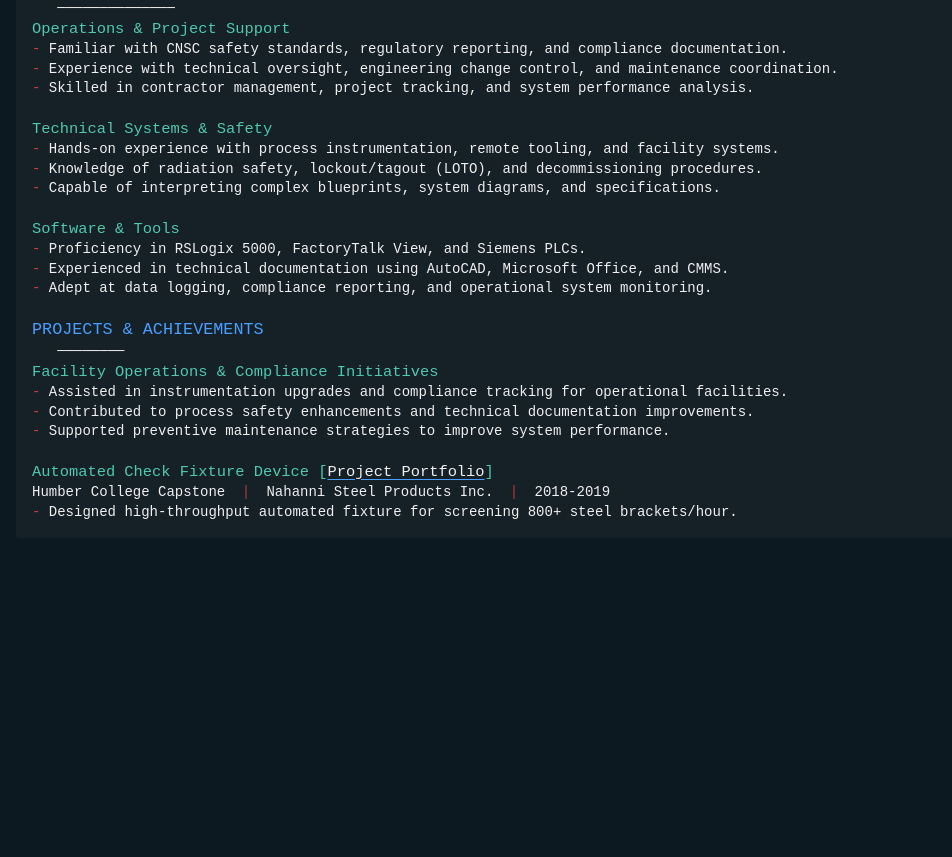
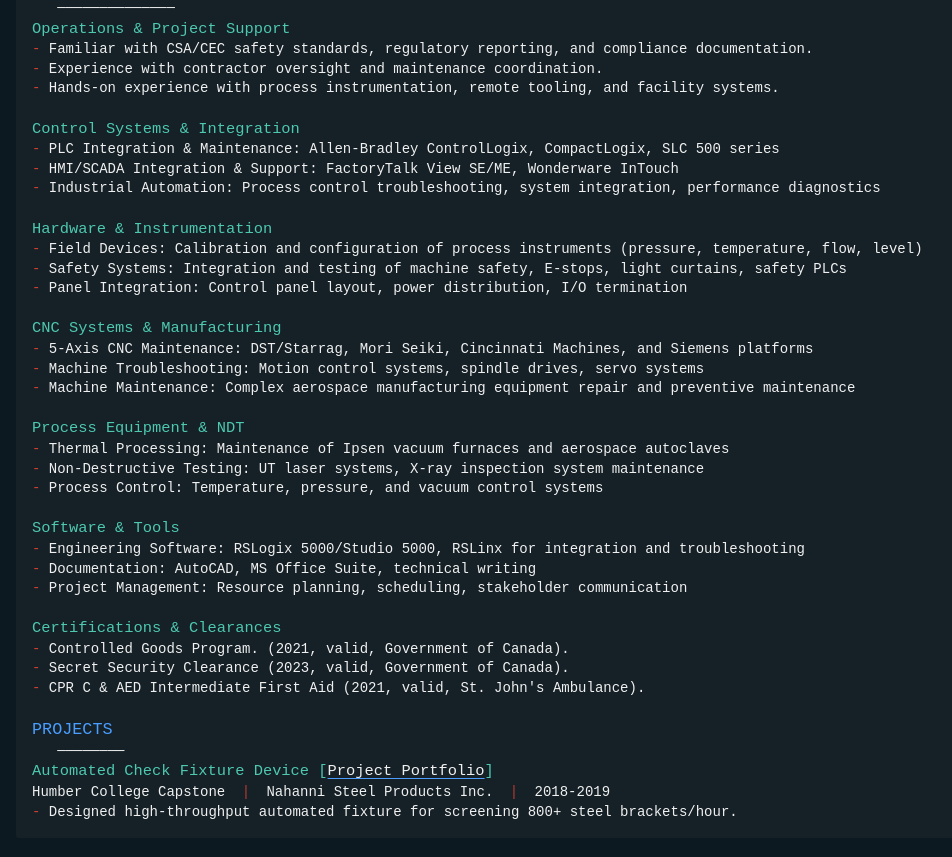
Before and after one commit to jsprstn/resume, a plain HTML site: page ops-specialist-2025/index.html in a window 1280 px wide. Shown: the part 972-1829 px from the top of the page, without its empty margins (74-1026 px from the left). Before the commit the page ends 1534 px from the top, so only its background shows below. Drawn offline with Linux system fonts and the light colour scheme.

Commit message:
Update index.html

```diff
--- a/ops-specialist-2025/index.html
+++ b/ops-specialist-2025/index.html
@@ -55,32 +55,45 @@
 <span class="section-header">KEY COMPETENCIES & SKILLS</span>
    ──────────────
 <span class="subsection-header">Operations & Project Support</span>
-<span class="hyphen">-</span> Familiar with CNSC safety standards, regulatory reporting, and compliance documentation.
-<span class="hyphen">-</span> Experience with technical oversight, engineering change control, and maintenance coordination.
-<span class="hyphen">-</span> Skilled in contractor management, project tracking, and system performance analysis.
+<span class="hyphen">-</span> Familiar with CSA/CEC safety standards, regulatory reporting, and compliance documentation.
+<span class="hyphen">-</span> Experience with contractor oversight and maintenance coordination.
+<span class="hyphen">-</span> Hands-on experience with process instrumentation, remote tooling, and facility systems.
 
-<span class="subsection-header">Technical Systems & Safety</span>
-<span class="hyphen">-</span> Hands-on experience with process instrumentation, remote tooling, and facility systems.
-<span class="hyphen">-</span> Knowledge of radiation safety, lockout/tagout (LOTO), and decommissioning procedures.
-<span class="hyphen">-</span> Capable of interpreting complex blueprints, system diagrams, and specifications.
+<span class="subsection-header">Control Systems & Integration</span>
+<span class="hyphen">-</span> PLC Integration & Maintenance: Allen-Bradley ControlLogix, CompactLogix, SLC 500 series
+<span class="hyphen">-</span> HMI/SCADA Integration & Support: FactoryTalk View SE/ME, Wonderware InTouch
+<span class="hyphen">-</span> Industrial Automation: Process control troubleshooting, system integration, performance diagnostics
+
+<span class="subsection-header">Hardware & Instrumentation</span>
+<span class="hyphen">-</span> Field Devices: Calibration and configuration of process instruments (pressure, temperature, flow, level)
+<span class="hyphen">-</span> Safety Systems: Integration and testing of machine safety, E-stops, light curtains, safety PLCs
+<span class="hyphen">-</span> Panel Integration: Control panel layout, power distribution, I/O termination
+
+<span class="subsection-header">CNC Systems & Manufacturing</span>
+<span class="hyphen">-</span> 5-Axis CNC Maintenance: DST/Starrag, Mori Seiki, Cincinnati Machines, and Siemens platforms
+<span class="hyphen">-</span> Machine Troubleshooting: Motion control systems, spindle drives, servo systems
+<span class="hyphen">-</span> Machine Maintenance: Complex aerospace manufacturing equipment repair and preventive maintenance
+
+<span class="subsection-header">Process Equipment & NDT</span>
+<span class="hyphen">-</span> Thermal Processing: Maintenance of Ipsen vacuum furnaces and aerospace autoclaves
+<span class="hyphen">-</span> Non-Destructive Testing: UT laser systems, X-ray inspection system maintenance
+<span class="hyphen">-</span> Process Control: Temperature, pressure, and vacuum control systems
 
 <span class="subsection-header">Software & Tools</span>
-<span class="hyphen">-</span> Proficiency in RSLogix 5000, FactoryTalk View, and Siemens PLCs.
-<span class="hyphen">-</span> Experienced in technical documentation using AutoCAD, Microsoft Office, and CMMS.
-<span class="hyphen">-</span> Adept at data logging, compliance reporting, and operational system monitoring.
+<span class="hyphen">-</span> Engineering Software: RSLogix 5000/Studio 5000, RSLinx for integration and troubleshooting
+<span class="hyphen">-</span> Documentation: AutoCAD, MS Office Suite, technical writing
+<span class="hyphen">-</span> Project Management: Resource planning, scheduling, stakeholder communication
 
-<span class="section-header">PROJECTS & ACHIEVEMENTS</span>
+<span class="subsection-header">Certifications & Clearances</span>
+<span class="hyphen">-</span> Controlled Goods Program. (2021, valid, Government of Canada).
+<span class="hyphen">-</span> Secret Security Clearance (2023, valid, Government of Canada).
+<span class="hyphen">-</span> CPR C & AED Intermediate First Aid (2021, valid, St. John's Ambulance).
+
+<span class="section-header">PROJECTS</span>
    ────────
-<span class="subsection-header">Facility Operations & Compliance Initiatives</span>
-<span class="hyphen">-</span> Assisted in instrumentation upgrades and compliance tracking for operational facilities.
-<span class="hyphen">-</span> Contributed to process safety enhancements and technical documentation improvements.
-<span class="hyphen">-</span> Supported preventive maintenance strategies to improve system performance.
-
 <span class="subsection-header">Automated Check Fixture Device [<a href="https://jsprstn.github.io/auto-check-fixture/" target="_blank" class="tech-link">Project Portfolio</a>]</span>
 Humber College Capstone <span class="vertical-bar">|</span> Nahanni Steel Products Inc. <span class="vertical-bar">|</span> 2018-2019
 <span class="hyphen">-</span> Designed high-throughput automated fixture for screening 800+ steel brackets/hour.</pre>
-
-</pre>
 </div>
 </body>
 </html>
```
